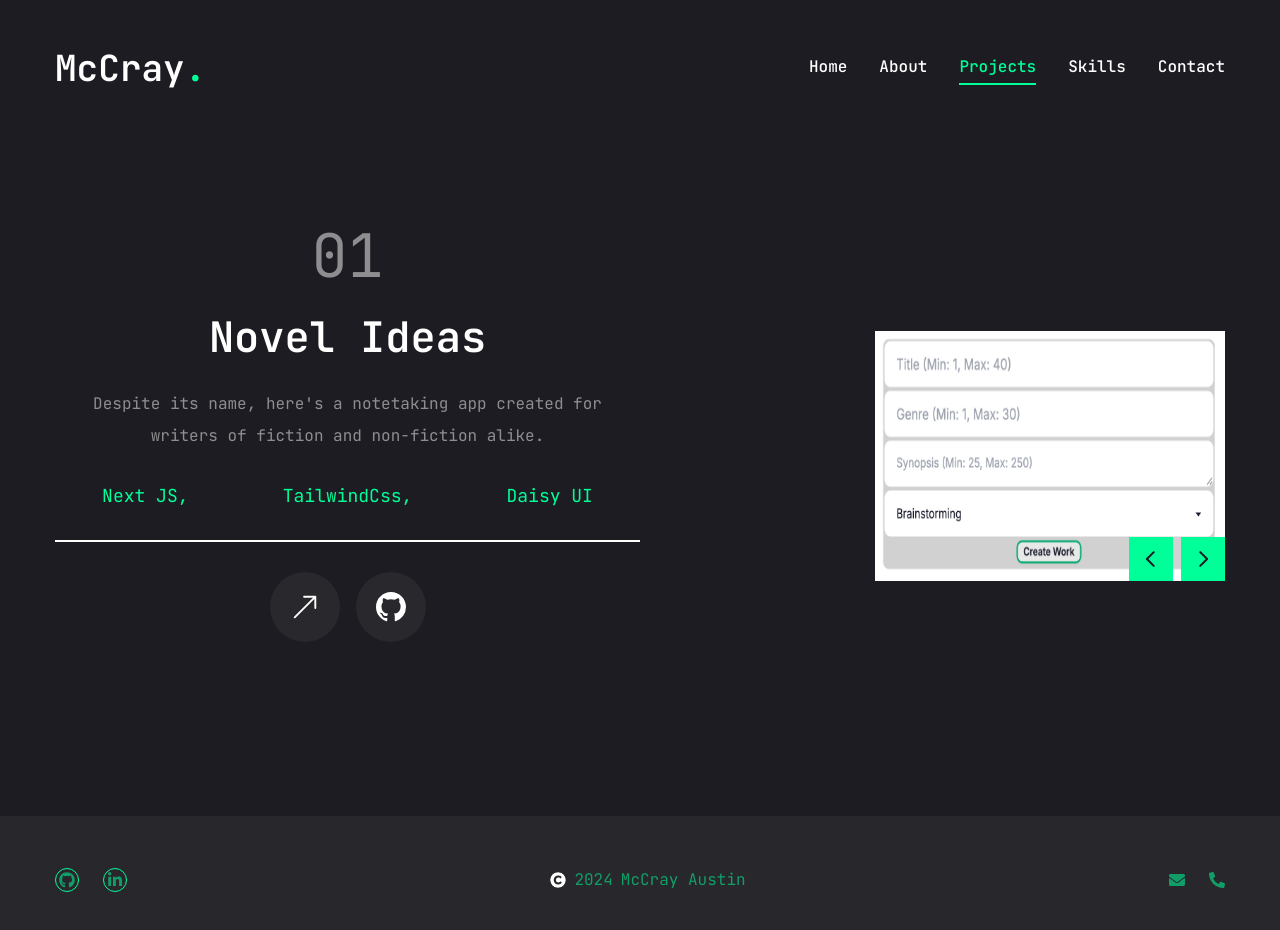
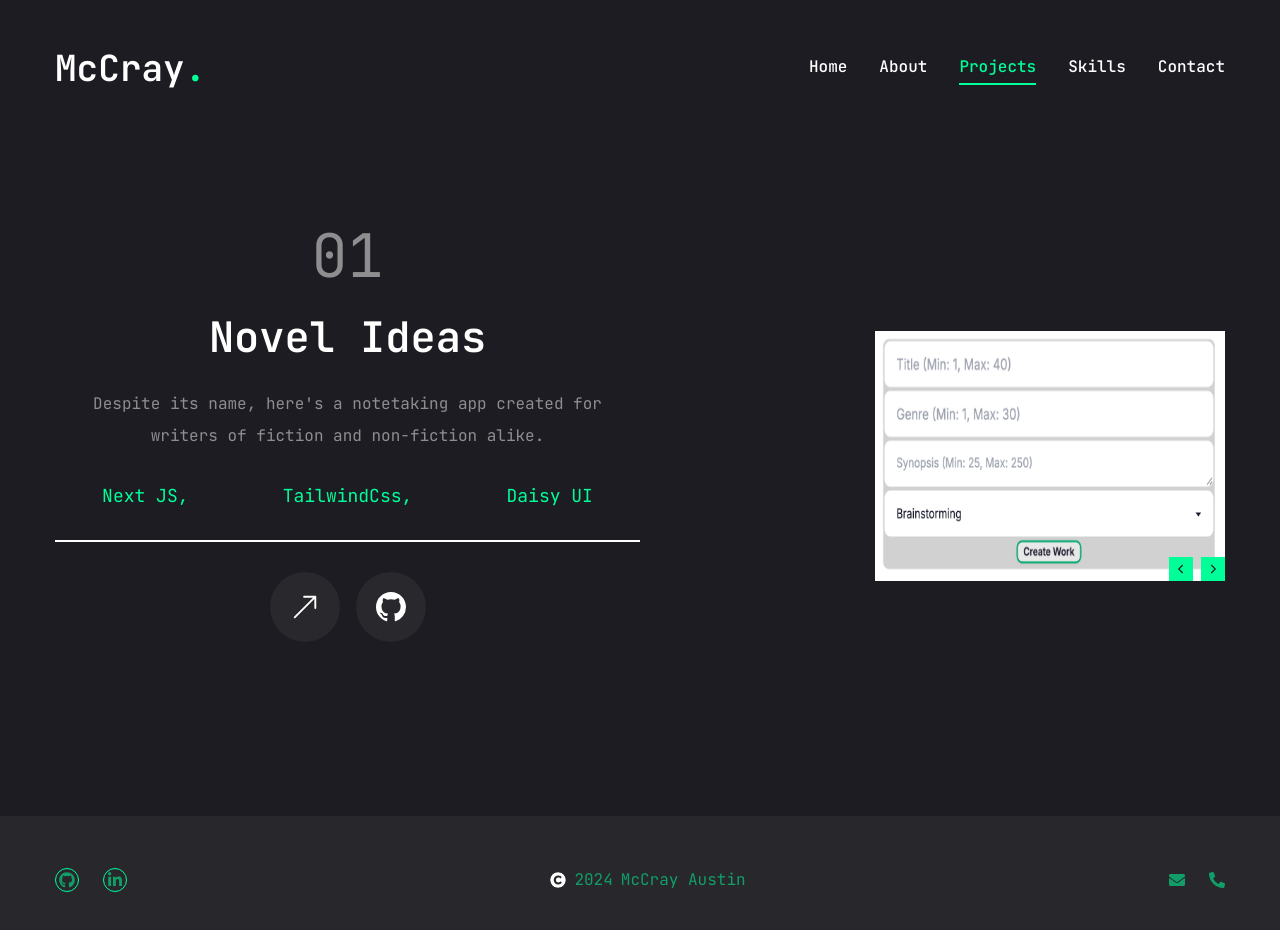
Before and after one commit to mmaustin/mccray-portfolio, a Next.js app in the folder next-portfolio/: page /projects in a window 1280 px wide. Shown: the top 930 px of the page. Built offline with nearby package versions, Linux system fonts and the light colour scheme.

Commit message:
Resized swiper properties

```diff
--- a/next-portfolio/app/projects/page.jsx
+++ b/next-portfolio/app/projects/page.jsx
@@ -70,7 +70,7 @@ const Projects = () => {
   return (
     <div className="min-h-[80vh] flex flex-col justify-center py-12 lg:px-0">
       <div className="container mx-auto">
-        <div className="flex flex-col lg:flex-row lg:justify-between lg:items-center lg:gap-[70px]">
+        <div className="flex flex-col lg:flex-row lg:justify-between items-center gap-8">
           <div className="w-full lg:w-[50%] lg:h-[460px] flex flex-col lg:justify-between order-2 lg:order-none">
             <div className="flex flex-col gap-[30px] h-[50%] text-center">
               <div className="text-6xl leading-none text-white/50">{project?.num}</div>
@@ -113,38 +113,23 @@ const Projects = () => {
               </div>
             </div>
           </div>
-          <div className="my-5 w-[350px] h-[250px]">
+          <div className="my-5 w-[250px] h-[200px] sm:w-[350px] sm:h-[250px]">
             <Swiper spaceBetween={10} slidesPerView={1} className="lg:h-[250px] mb-12" onSlideChange={handleSlideChange}>
               {projects.map((project, i) => {
                 return (
                   <SwiperSlide key={i} className="w-full">
-                    {/* <div className="h-[460px] relative group flex justify-center items-center bg-pink-50/20 border border-red-500"> */}
-
-                    {/* <div className="absolute top-0 bottom-0 w-full bg-black/10 z-20 border border-red-400"></div> */}
-
-                    {/* <div className="relative w-full h-full"> */}
-                    {/* <Image
-                            src={project.image}
-                            fill
-                            priority
-                            className="object-cover"
-                            sizes="100vw"
-                            alt={project.title}
-                          /> */}
                     <Image
-                      className="h-[250px] w-[350px]"
+                      className="h-[200px] sm:h-[250px] w-[250px] sm:w-[350px]"
                       src={project.image}
                       alt={project.title}
                       priority
                       height={265}
                       width={198}
                     />
-                    {/* </div> */}
-                    {/* </div> */}
                   </SwiperSlide>
                 )
               })}
-              <WorkSliderBtns containerStyles="flex gap-2 absolute right-0 bottom-[calc(50%_-_22px)] lg:bottom-0 z-20 w-full justify-between lg:w-max lg:justify-none" btnStyles="bg-accent hoover:bg-accent-hover text-primary text-[22px] w-[44px] h-[44px] flex justify-center items-center transition-all" />
+              <WorkSliderBtns containerStyles="flex gap-2 absolute right-0  bottom-0 z-20 w-full justify-between w-max justify-none" btnStyles="bg-accent hoover:bg-accent-hover text-primary text-[12px] w-[24px] h-[24px] flex justify-center items-center transition-all" />
             </Swiper>
           </div>
         </div>
```
